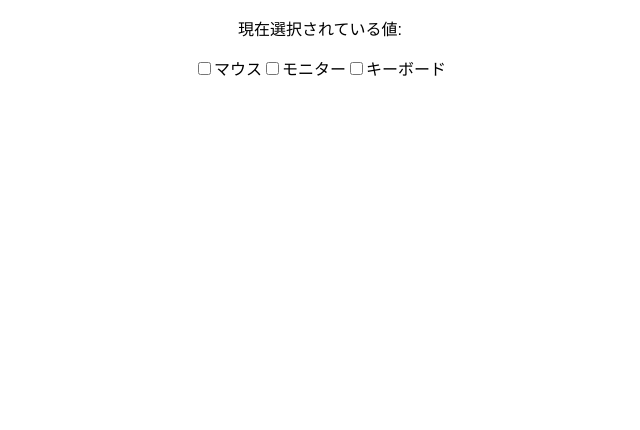
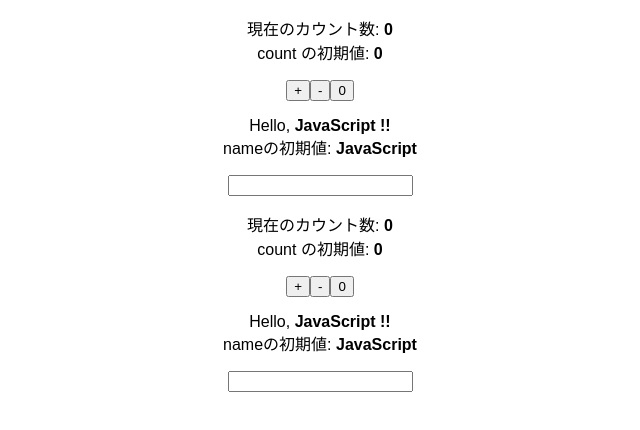
Before and after one commit to hamu3864kA/learn-react, a React (Create React App) app: page / in a window 1280 px wide. Shown: the top 430 px of the page, without its empty margins (320-960 px from the left). Built offline with nearby package versions, Linux system fonts and the light colour scheme.

Commit message:
5-26 p202 ReactHooks useStateの例

```diff
--- a/src/App.js
+++ b/src/App.js
@@ -1,57 +1,45 @@
 import React, { useState } from "react";
 import "./styles.css";
 
-const values = [
-  {id: 1, item: 'マウス'},
-  {id: 2, item: 'モニター'},
-  {id: 3, item: 'キーボード'}
-];
+const INITIAL_COUNT = 0;
+const INITIAL_NAME = 'JavaScript';
 
-const CheckBtnItems = ({onChange, checked}) =>
-  values.map((value) => {
-    return (
-      <label key={value.id}>
-        <input type="checkbox" onChange={onChange} value={value.item} checked={checked[value.item]} />
-        {value.item}
-      </label>
-    );
-  });
+const SampleComponent = () => {
+  const [count, setCount] = useState(INITIAL_COUNT);
+  const [name, setName] = useState(INITIAL_NAME);
 
-// 複数のcheckedの状態をオブジェクトで管理する
-const InputCheckBox = () => {
-  // これも畳み込み演算
-  const [checkedValues, setCheckedValues] = useState(
-    values.reduce((acc, cur) => {
-      acc[cur.item] = false;
-      return acc;
-    }, {})
-  );
+  // 状態更新関数にコールバックを渡した場合、コールバックの第一引数に現在の値が渡される
+  const countIncrement = () => setCount((prev) => prev + 1);
+  const countDecrement = () => setCount((prev) => prev - 1);
+  const countReset = () => setCount(INITIAL_COUNT);
 
-  const handleChange = (event) => {
-    // この書き方面白い
-    // これまでセッションに格納されたオブジェクトと今回操作されたチェックボックスをマージした新しい状態を作っている
-    setCheckedValues({...checkedValues, [event.target.value]: event.target.checked});
-  };
-
-  // 畳み込み演算をしている
-  // checkedValuesに依存しているから変更の都度再計算される？
-  const stateOfCheckedValues = Object.entries(checkedValues).reduce((pre, [key, value]) => {
-    // 値がtrueの場合、そのキーを追加する
-    // if (value) { pre.push(key); } と同じ
-    value && pre.push(key);
-    return pre;
-  }, [] /* 初期値は空の配列. */);
+  const handleChangeName = (e) => setName(e.target.value);
 
   return (
     <div className="App">
       <p>
-        現在選択されている値: <b>{stateOfCheckedValues.join('、')}</b>
+        現在のカウント数: <b>{count}</b>
+        <br />
+        count の初期値: <b>{INITIAL_COUNT}</b>
       </p>
-      <CheckBtnItems onChange={handleChange} checked={checkedValues} />
+      <button onClick={countIncrement}>+</button>
+      <button onClick={countDecrement}>-</button>
+      <button onClick={countReset}>{INITIAL_COUNT}</button>
+
+      <p>
+        Hello, <b>{name} !!</b>
+        <br />
+        nameの初期値: <b>{INITIAL_NAME}</b>
+      </p>
+      <input type="text" onChange={handleChangeName} />
     </div>
   );
-}
+};
+
 
 export default function App() {
-  return <InputCheckBox />;
+  return <>
+    <SampleComponent />
+    <SampleComponent />
+  </>
 }
```
Also changed, not shown: src/InputCheckBox2.js (added, +57 -0 lines).
